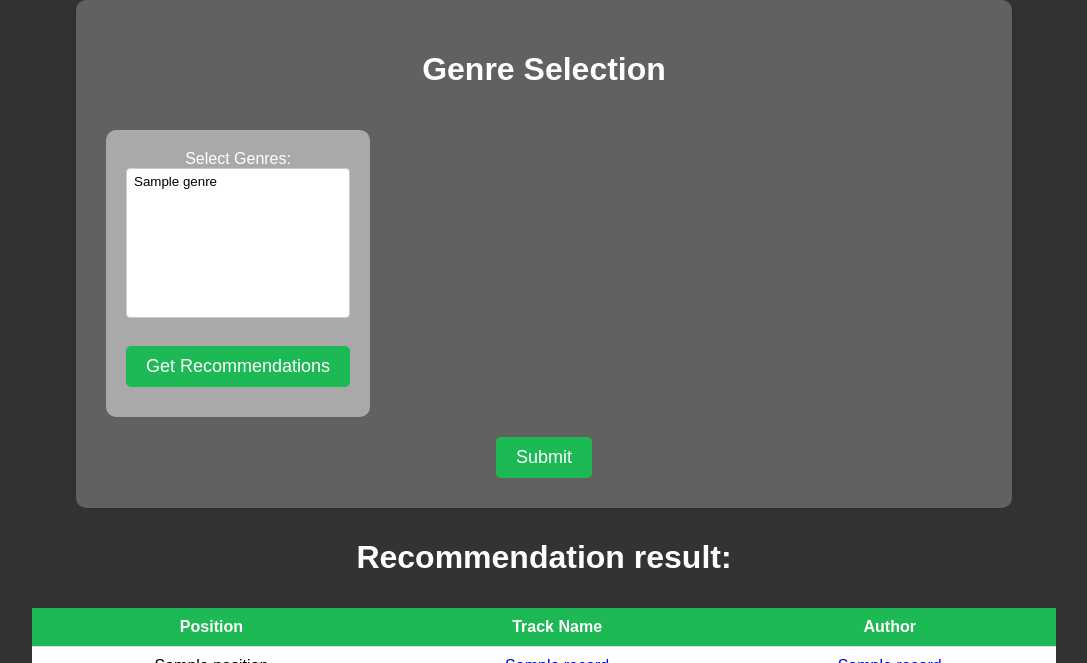
After one commit to radoslawrolka/SpotifyHelper, a Flask app: template templates/recommend-result.html in a window 1280 px wide. The commit adds this page. Shown: the top 663 px of the page, without its empty margins (96-1183 px from the left). Run offline with Flask 3, Linux system fonts and the light colour scheme; the template is opened without the code that fills it: most values are stand-ins (such as "Sample title", 1, 10 or a date in 2020); parts of the project's set-up code (start-up, migrations or seed data) failed here and were passed over.

Commit message:
working recomendation version

```diff
--- a/static/form.css
+++ b/static/form.css
@@ -46,3 +46,13 @@
     cursor: pointer;
     margin-top: 20px;
 }
+
+select{
+    width: 100%;
+    height: 150px; /* Adjust the height as needed */
+    padding: 5px;
+    border: 1px solid #ccc;
+    border-radius: 4px;
+    overflow-y: scroll;
+    display: block;
+}
--- /dev/null
+++ b/static/script.js
@@ -0,0 +1,67 @@
+const multiSelectWithoutCtrl = ( elemSelector ) => {
+
+  let options = document.querySelectorAll(`${elemSelector} option`);
+
+  options.forEach(function (element) {
+      element.addEventListener("mousedown",
+          function (e) {
+              e.preventDefault();
+              element.parentElement.focus();
+              this.selected = !this.selected;
+              return false;
+          }, false );
+  });
+
+}
+
+
+multiSelectWithoutCtrl('#mySelectInput') /* Can use ID or Class */
+
+document.addEventListener('DOMContentLoaded', function () {
+    const genresSelect = document.getElementById('mySelectInput'); // Updated ID
+    const getRecommendationsButton = document.getElementById('get-recommendations-button');
+
+    getRecommendationsButton.addEventListener('click', function () {
+        const selectedOptions = Array.from(genresSelect.selectedOptions);
+
+        selectedOptions.forEach((option) => {
+            option.selected = !option.selected;
+        });
+    });
+
+    // Find the form element
+    const genreForm = document.querySelector('form');
+
+    genreForm.addEventListener('submit', async (e) => {
+        e.preventDefault();
+
+        // Get the selected genres from the select element
+        const selectedGenres = Array.from(genresSelect.selectedOptions).map(option => option.value);
+
+        // Create an object to send as JSON
+        const formData = {
+            selected_genres: selectedGenres
+        };
+
+        // Send the data to Flask using fetch
+        try {
+            const response = await fetch('/recommend', {
+                method: 'POST',
+                headers: {
+                    'Content-Type': 'application/json'
+                },
+                body: JSON.stringify(formData),
+            });
+
+            if (response.ok) {
+                // Handle success, e.g., redirect to a new page
+                const jsonResponse = await response.json();
+                window.location.href = '/recommend/result/' + jsonResponse; // Change to the desired URL
+            } else {
+                console.error('Error:', response.status, response.statusText);
+            }
+        } catch (error) {
+            console.error('Error:', error);
+        }
+    });
+});
--- /dev/null
+++ b/templates/recommend-result.html
@@ -0,0 +1,56 @@
+<!DOCTYPE html>
+<html lang="en">
+<head>
+    <meta charset="UTF-8">
+    <meta name="viewport" content="width=device-width, initial-scale=1.0">
+    <link rel="stylesheet" href="{{ url_for('static', filename='style.css') }}">
+    <link rel="stylesheet" href="{{ url_for('static', filename='container.css') }}">
+    <link rel="stylesheet" href="{{ url_for('static', filename='button.css') }}">
+    <link rel="stylesheet" href="{{ url_for('static', filename='form.css') }}">
+    <link rel="stylesheet" href="{{ url_for('static', filename='table.css') }}">
+    <title>SpotifyHelper</title>
+</head>
+<body>
+    <div class="container">
+        <h1>Genre Selection</h1>
+        <form action="/recommend" method="POST">
+            <div class="columns">
+                <div class="column">
+                    <label>Select Genres:</label>
+                    <select multiple id="mySelectInput" class="form-control">
+                        {% for genre in genres %}
+                        <option value="{{ genre }}">{{ genre }}</option>
+                        {% endfor %}
+                    </select>
+                    <br>
+                    <button type="button" id="get-recommendations-button" class="button">Get Recommendations</button>
+                </div>
+            </div>
+            <button class="button" type="submit">Submit</button>
+        </form>
+    </div>
+    <script src="{{ url_for('static', filename='script.js') }}"></script>
+    {% if result %}
+    <h1 style="color: white;">Recommendation result:</h1>
+    <table>
+        <thead>
+            <tr>
+                <th>Position</th>
+                <th>Track Name</th>
+                <th>Author</th>
+            </tr>
+        </thead>
+        <tbody>
+            {% for record in result %}
+            <tr>
+                <td>{{ record['position'] }}</td>
+                <td><a href="/album/{{ record['track_name'] }}">{{ record['track_name'] }}</a></td>
+                <td><a href="/artist/{{ record['artist_name'] }}">{{ record['artist_name'] }}</a></td>
+            </tr>
+            {% endfor %}
+        </tbody>
+    </table>
+    {% endif %}
+    <a href="/home"><img src="https://drive.google.com/uc?id=1840-ofHIgLGI9x0Bpsf5XYgOxZwNtko2" alt="Home" width="100" height="100"></a>
+</body>
+</html>
```
Also changed, not shown: app/routes_spotifyAPI.py (+11 -14 lines), app/spotifyAPI.py (+18 -14 lines), templates/recommend.html (added, +35 -0 lines), resources/image-not-found.jpg (added).
